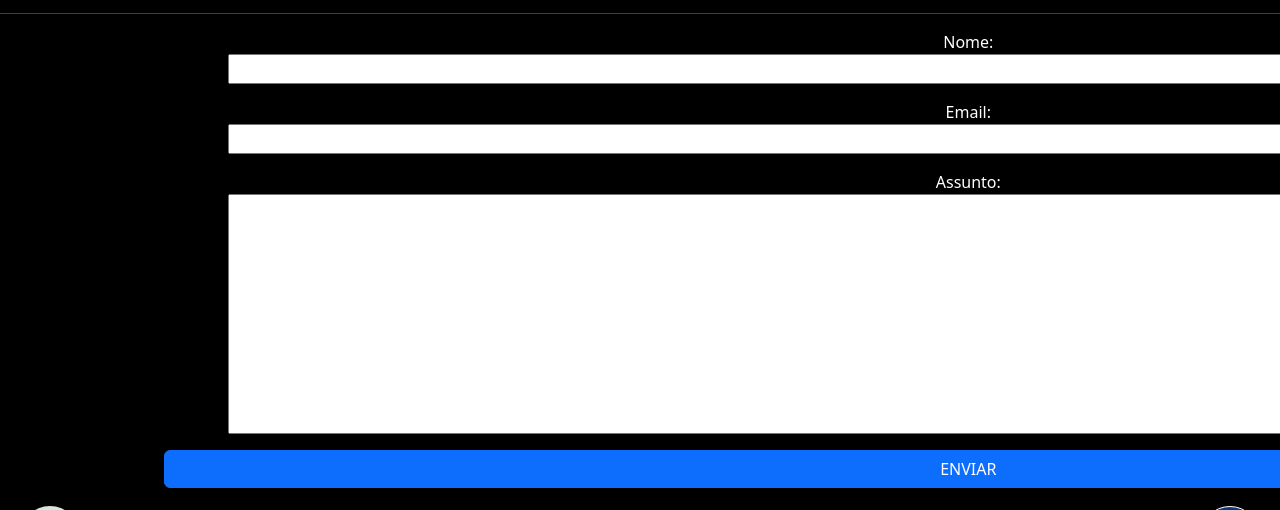
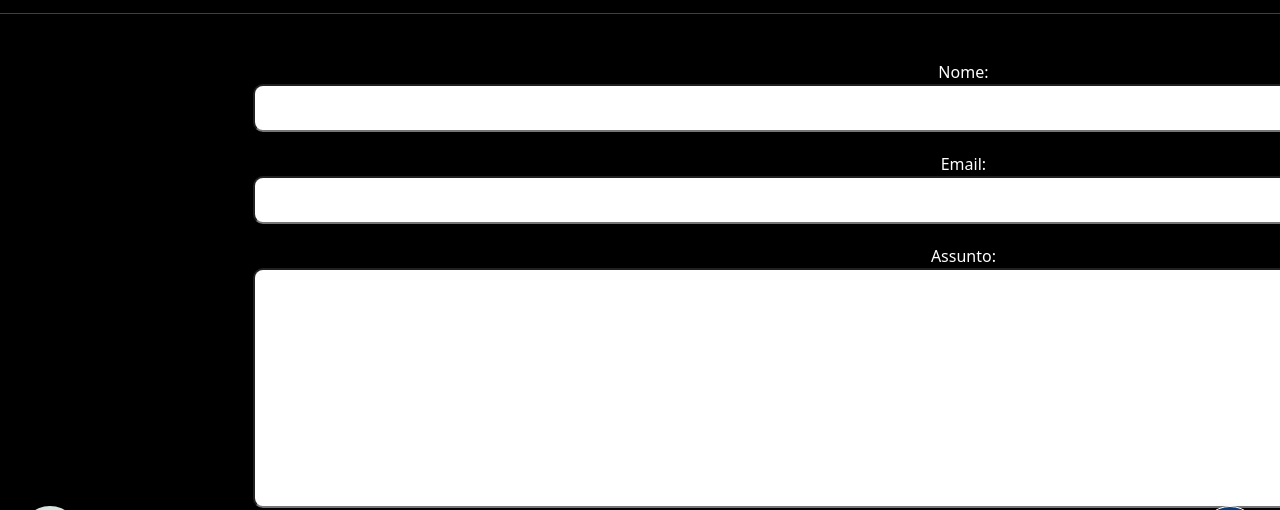
Before and after one commit to univespstzpi/PI-Alquimia, a plain HTML site: page contato.html in a window 1280 px wide. Shown: the part 214-724 px from the top of the page. Drawn offline with nearby package versions, Linux system fonts and the light colour scheme.

Commit message:
alterei css de contato

```diff
--- a/alquimia.css
+++ b/alquimia.css
@@ -123,8 +123,16 @@ section *{
     text-align: left;
 }
 
+.contato *{
+    border-radius: 10px;
+    width: 80vw;
+    text-align: center;
+    margin: 0 auto;
+    padding: 10px 10px;
+}
+
 #inAssunto{
-    width: 50%;
+    width: 80%;
     height: 30vh;
 }
 
--- a/contato.html
+++ b/contato.html
@@ -72,12 +72,9 @@
     <section class="contato">
       <div>
         <form>
-          <label name="nome" id="name">Nome: </label>
-          <p><input type="text" name="nome" id="inNome"></p>
-          <label name="email" id="email">Email: </label>
-          <p><input type="email" name="email" id="inEmail"></p>
-          <label name="assunto" id="assunto">Assunto: </label>
-          <p><input type="text" name="assunto" id="inAssunto"></p>
+          <p>Nome: <input type="text" name="nome" id="inNome"></p>
+          <p>Email: <input type="email" name="email" id="inEmail"></p>
+          <p>Assunto: <br><input type="text" name="assunto" id="inAssunto"></p>
           <button type="submit" class="btn btn-primary">ENVIAR</button>
         </form>
       </div>
```
